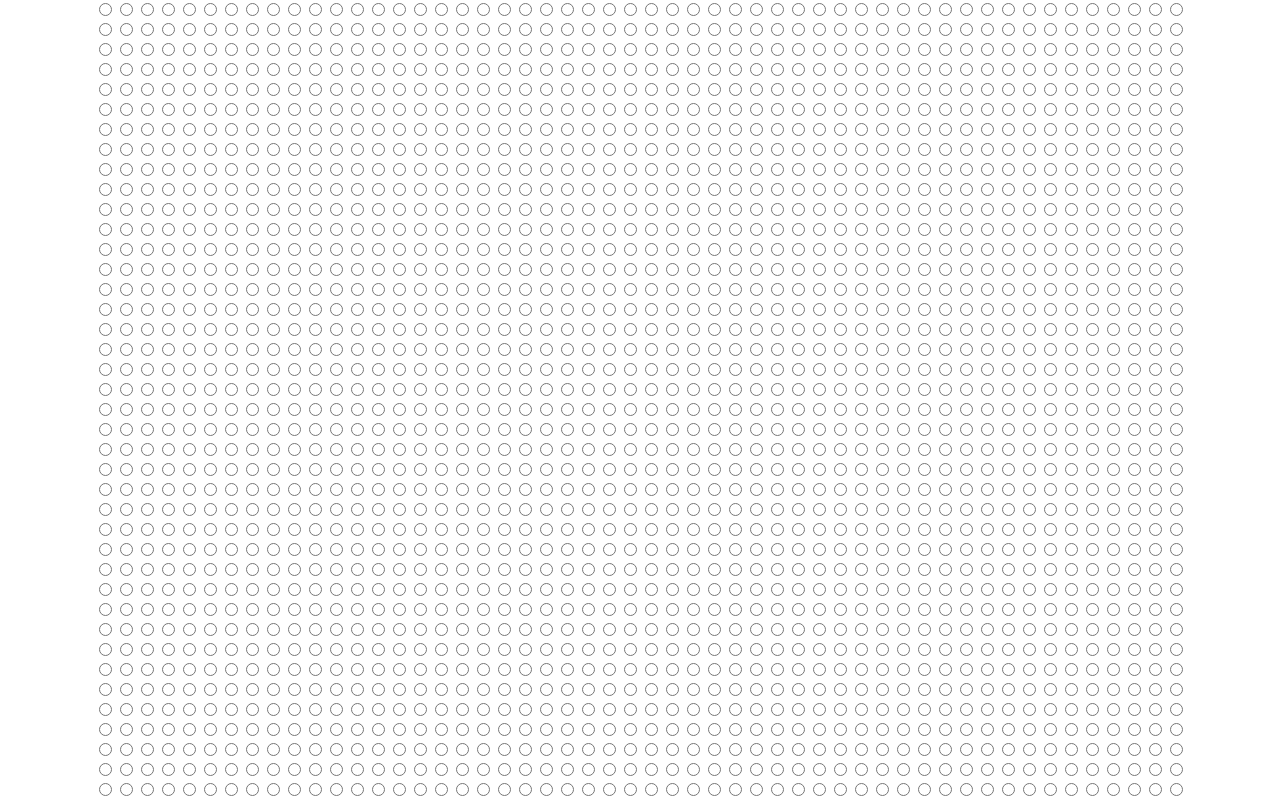
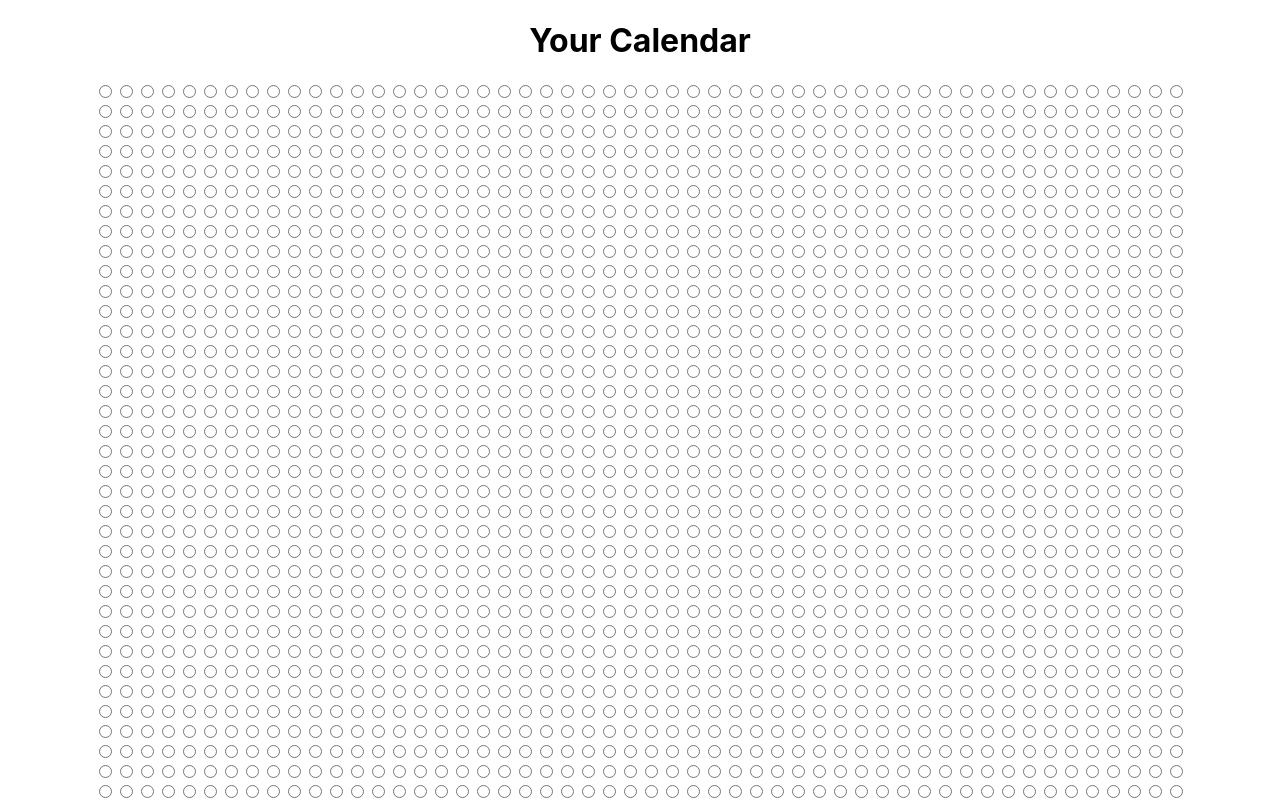
Before and after one commit to adiguno/react_calendar, a React (Create React App) app: page / in a window 1280 px wide. Shown: the top 800 px of the page. Built offline with nearby package versions, Linux system fonts and the light colour scheme.

Commit message:
add tailwind and refactor

```diff
--- a/package.json
+++ b/package.json
@@ -13,6 +13,7 @@
     "react": "^17.0.2",
     "react-dom": "^17.0.2",
     "react-scripts": "4.0.3",
+    "tailwindcss": "^2.2.15",
     "typescript": "^4.1.2",
     "web-vitals": "^1.0.1"
   },
--- a/src/Calendar/Calendar.tsx
+++ b/src/Calendar/Calendar.tsx
@@ -11,25 +11,28 @@ type CalendarProps = {
 export class Calendar extends React.Component<CalendarProps, CalendarState> {
 	constructor(props: CalendarProps) {
 		super(props);
-		console.log(props);
 	}
 	state: CalendarState = {
 		startDate: 0,
 	};
 
-	renderYears() {
+	renderYears(num: number) {
 		let years = [];
 		let year;
-		for (let i = 1; i < 101; i++) {
-			year = <Year index={i} />;
+		for (let i = 1; i < num + 1; i++) {
+			year = <Year key={`year${i}`} index={i} />;
 			years.push(year);
 		}
 		return years;
 	}
 
 	render() {
-		const hundredYears = this.renderYears();
-
-		return <div>{hundredYears}</div>;
+		const hundredYears = this.renderYears(100);
+		return (
+			<div>
+				<h1>Your Calendar</h1>
+				<div>{hundredYears}</div>
+			</div>
+		);
 	}
 }
--- a/src/Calendar/Year.tsx
+++ b/src/Calendar/Year.tsx
@@ -11,14 +11,14 @@ export class Year extends React.Component<YearProps, {}> {
 	}
 
 	render() {
-		return <div>{this.renderWeeks()}</div>;
+		return <div>{this.renderWeeks(52)}</div>;
 	}
 
-	renderWeeks() {
+	renderWeeks(num: number) {
 		let weeks = [];
 		let week;
-		for (let i = 1; i < 53; i++) {
-			week = <Week key={i} index={i} />;
+		for (let i = 1; i < num + 1; i++) {
+			week = <Week key={`week${i}`} index={i} />;
 			weeks.push(week);
 		}
 		return weeks;
```
Also changed, not shown: 1 other file (tests, documents, lock files or other folders).
